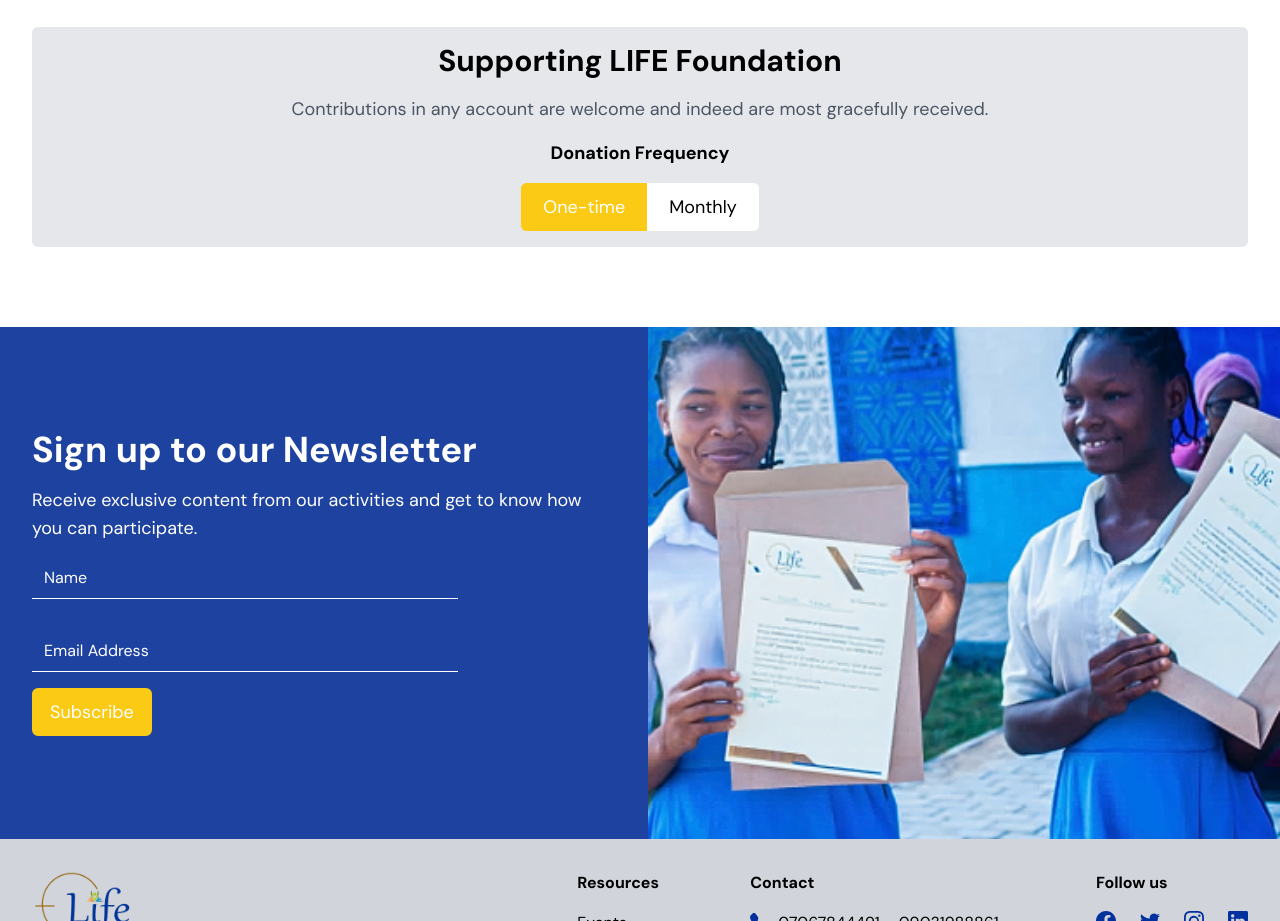
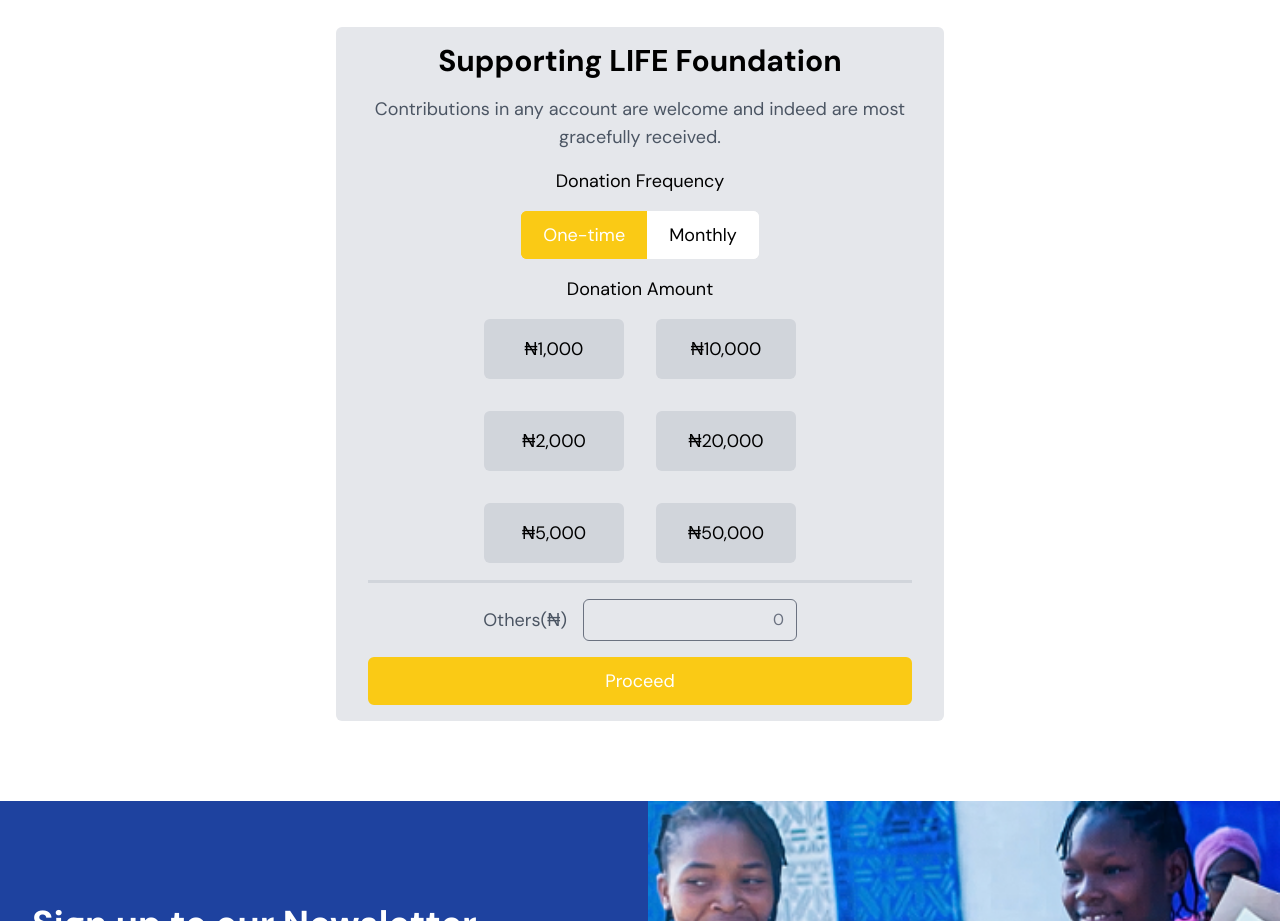
Before and after one commit to Timi-cell/life-foundation, a React (Create React App) app: page /donate in a window 1280 px wide. Shown: the part 1140-2061 px from the top of the page. Built offline with nearby package versions, Linux system fonts and the light colour scheme.

Commit message:
designed prices tab

```diff
--- a/src/pages/Donate.jsx
+++ b/src/pages/Donate.jsx
@@ -6,6 +6,14 @@
 import Pic25 from "../assets/image/pic-25.png";
 import Banner from "../components/Banner";
 import { FlexBlock } from "../components/Blocks";
+
+const PriceTag = ({ price }) => {
+  return (
+    <p className="py-4 px-8 bg-gray-300 rounded-md cursor-pointer text-center lg:text-lg text-sm sm:text-base">
+      {price}
+    </p>
+  );
+};
 
 const Donate = () => {
   const [toggle, setToggle] = useState(true);
@@ -27,8 +35,8 @@
           reverse={false}
         />
       </section>
-      <section className="px-4 md:px-8">
-        <div className="flex mt-10 md:mt-20 flex-col items-center justify-between gap-4 py-4 px-8 bg-gray-200 rounded-md text-center">
+      <section className="px-4 md:px-8 flex flex-row justify-center items-center">
+        <div className="flex w-[32rem] md:w-1/2 mt-10 md:mt-20 flex-col items-center justify-between gap-4 py-4 md:px-8 px-4 bg-gray-200 rounded-md text-center">
           <h2 className="text-xl sm:text-2xl md:text-3xl">
             Supporting LIFE Foundation
           </h2>
@@ -36,9 +44,7 @@
             Contributions in any account are welcome and indeed are most
             gracefully received.
           </p>
-          <p className="lg:text-lg text-sm sm:text-base font-bold">
-            Donation Frequency
-          </p>
+          <p className="lg:text-lg text-sm sm:text-base">Donation Frequency</p>
           <div
             className="flex flex-row gap-0 rounded-md overflow-hidden"
             onClick={myToggle}
@@ -62,6 +68,30 @@
               Monthly
             </button>
           </div>
+          <p className="lg:text-lg text-sm sm:text-base ">Donation Amount</p>
+          <div className="grid grid-cols-2 grid-rows-3 md:gap-8 gap-4">
+            <PriceTag price={"₦1,000"} />
+            <PriceTag price={"₦10,000"} />
+            <PriceTag price={"₦2,000"} />
+            <PriceTag price={"₦20,000"} />
+            <PriceTag price={"₦5,000"} />
+            <PriceTag price={"₦50,000"} />
+          </div>
+          <hr className="bg-gray-300 w-full h-1" />
+          <div className="flex flex-row justify-center items-center gap-4">
+            <p className="lg:text-lg text-sm sm:text-base  text-gray-600">
+              Others(₦)
+            </p>
+            <input
+              type="number"
+              min={"0"}
+              className="text-right rounded-md border-gray-500 w-1/2 md:w-3/4 bg-gray-200"
+              placeholder="0"
+            />
+          </div>
+          <button className="p-2 lg:text-lg text-sm sm:text-base bg-yellow-300 text-white border-2 border-yellow-300 rounded-md transition-all delay-100 ease-in hover:bg-yellow-400  hover:border-yellow-400 focus:bg-yellow-500 focus:border-yellow-500 w-full">
+           Proceed
+          </button>
         </div>
       </section>
       <NewsLetter leaveSpace={true} />
```
